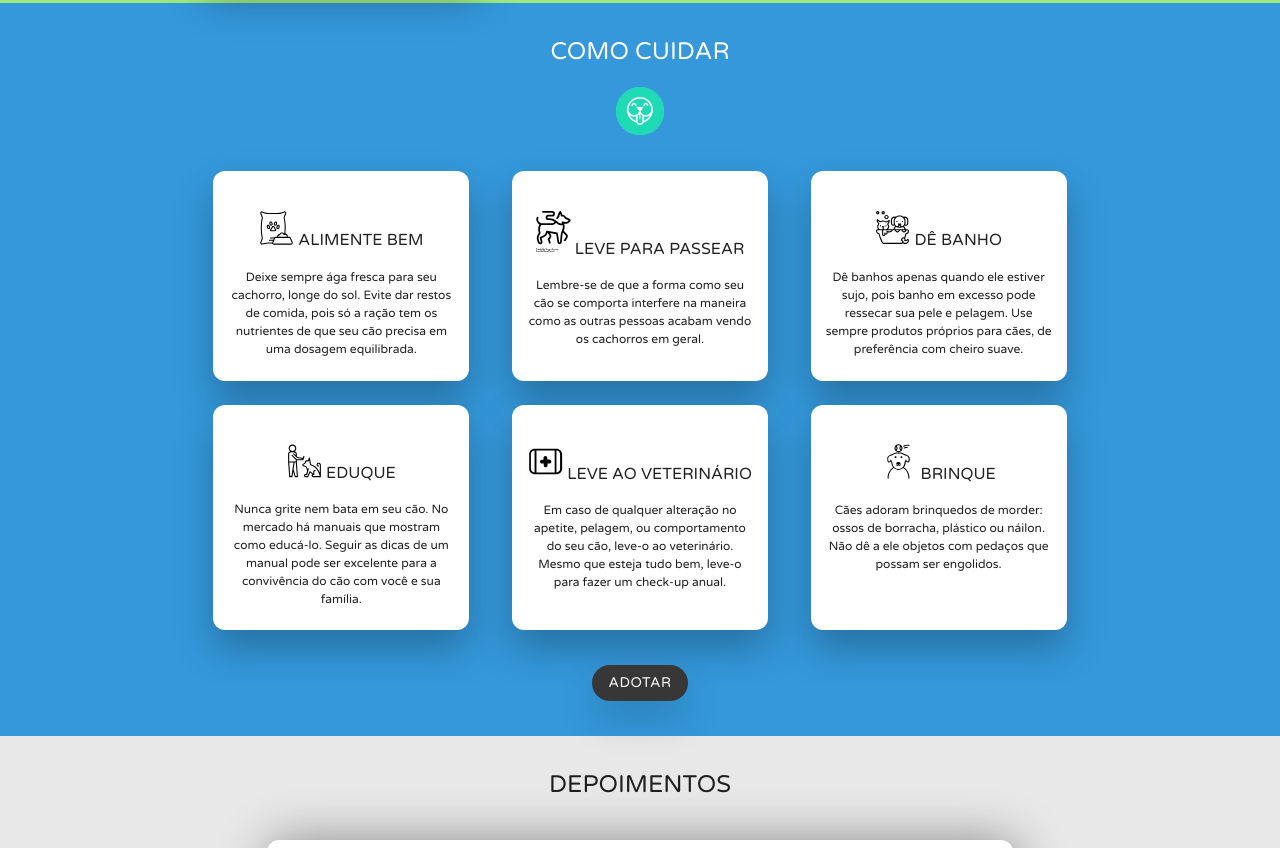
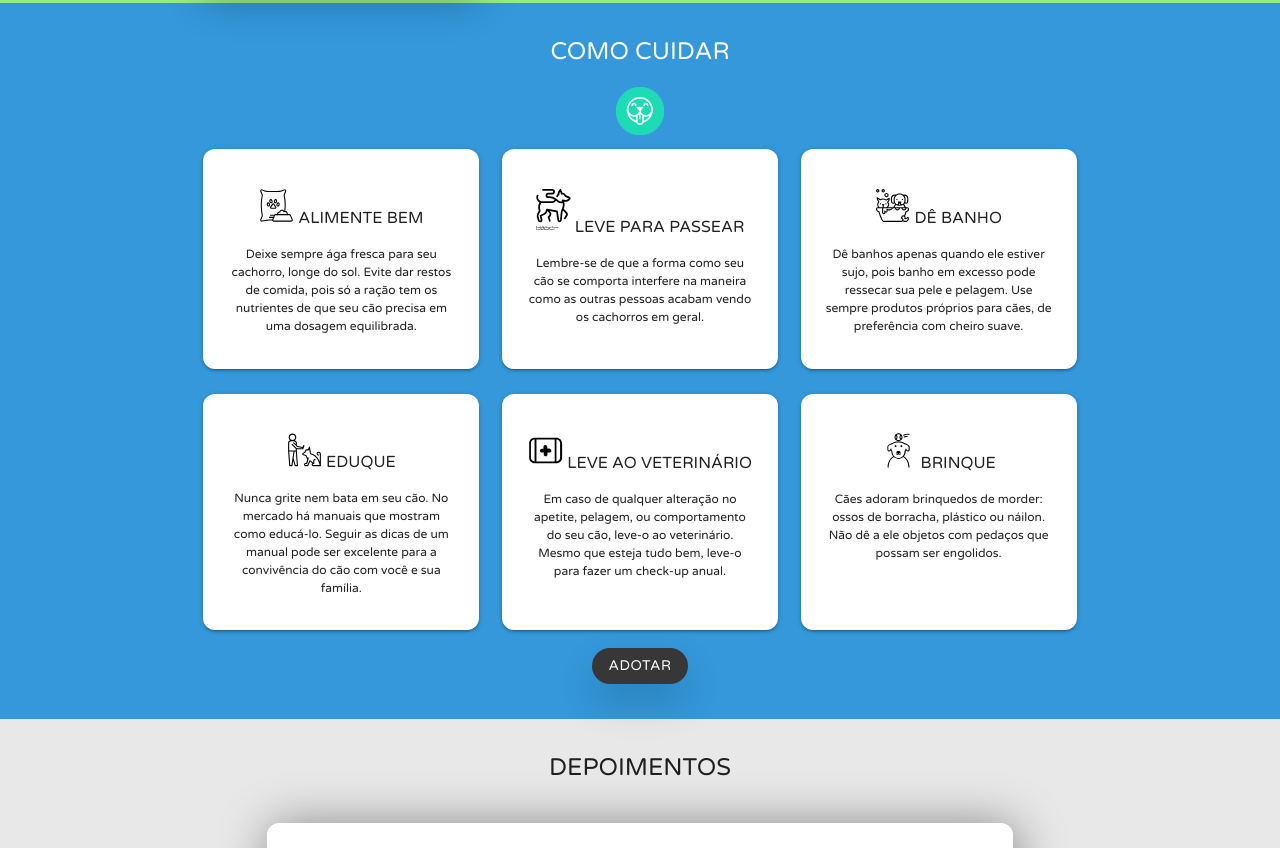
Before and after one commit to abrantesarthur/hike-missao-1, a plain HTML site: page index.html in a window 1280 px wide. Shown: the part 1468-2316 px from the top of the page. Drawn offline with Linux system fonts and the light colour scheme.

Commit message:
third-section final

```diff
--- a/css/style.css
+++ b/css/style.css
@@ -80,7 +80,7 @@ nav i {
 	border-radius: 12px;
 	min-height: 118px; /*defined the value based on the img height when it disappears*/
 	max-width: 100%;
-	margin: 0px;
+	margin: 0px; /*the card-panel comes with margins as default. this will eliminate them. inspect to show the margins*/
 }
 
 @media (max-width: 992px) {
@@ -102,18 +102,14 @@ nav i {
 	flex-wrap: wrap;
 }
 
-.third-section-col {
+#third-section .card-panel {
 	border-radius: 12px;
-	background-color: white;
-	padding: 15px;
-	margin: 10px;
 	height: 90%;
-	box-shadow: 0 19px 38px 0 rgba(0, 0, 0, 0.26);
 	text-align: center;
 	padding-top: 10px;
 }
 
-.third-section-row {
+#third-section .row {
 	margin-bottom: 0px !important;
 }
 
--- a/index.html
+++ b/index.html
@@ -104,14 +104,14 @@
 	<div id="third-section">
 		<div class="container">
 			<div class="row center-align">
-				<div class="col s6 offset-s3">
+				<div class="col s6 push-s3">
 					<h2 class="white-text">como cuidar</h2>
 					<img width="48" src="img/dog-icon-2.png">
 				</div>
 			</div>
 			<div class="row flex">
 				<div class="col s12 m6 l4">
-					<div class="third-section-col">
+					<div class="card-panel">
 						<h3>
 							<img width="35" src="img/icon-dog-food.svg">
 							<span>alimente bem</span>
@@ -120,7 +120,7 @@
 					</div>
 				</div>
 				<div class="col s12 m6 l4">
-					<div class="third-section-col">
+					<div class="card-panel">
 						<h3>
 							<img width="35" src="img/icon-dog-walking.svg">
 							<span>leve para passear<span>
@@ -129,7 +129,7 @@
 					</div>
 				</div>
 				<div class="col s12 m6 l4">
-					<div class="third-section-col">
+					<div class="card-panel">
 						<h3>
 							<img width="35" src="img/icon-dog-bath.svg">
 							<span>dê banho</span>
@@ -138,7 +138,7 @@
 					</div>
 				</div>
 				<div class="col s12 m6 l4">
-					<div class="third-section-col">
+					<div class="card-panel">
 						<h3>
 							<img width="35" src="img/icon-dog-training.svg">
 							<span>eduque</span>
@@ -147,7 +147,7 @@
 					</div>
 				</div>
 				<div class="col s12 m6 l4">
-					<div class="third-section-col">
+					<div class="card-panel">
 						<h3>
 							<img width="35" src="img/icon-dog-vet.svg">
 							<span>leve ao veterinário</span>
@@ -156,7 +156,7 @@
 					</div>
 				</div>
 				<div class="col s12 m6 l4">
-					<div class="third-section-col">
+					<div class="card-panel">
 						<h3>
 							<img width="35" src="img/icon-dog-playing.svg">
 							<span>brinque</span>
@@ -165,7 +165,7 @@
 					</div>
 				</div>
 			</div>
-			<div class="row third-section-row">
+			<div class="row">
 				<div class="col s12 center-align">
 					<a class="waves-effect waves-light btn">Adotar</a>
 				</div>
```
